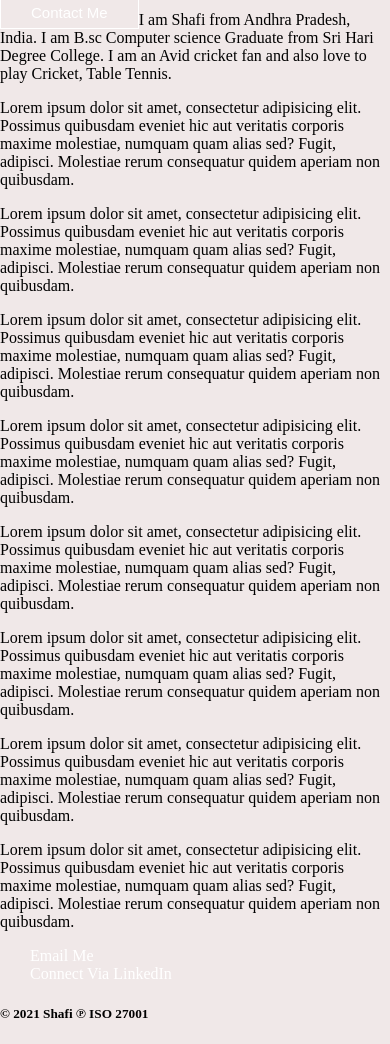
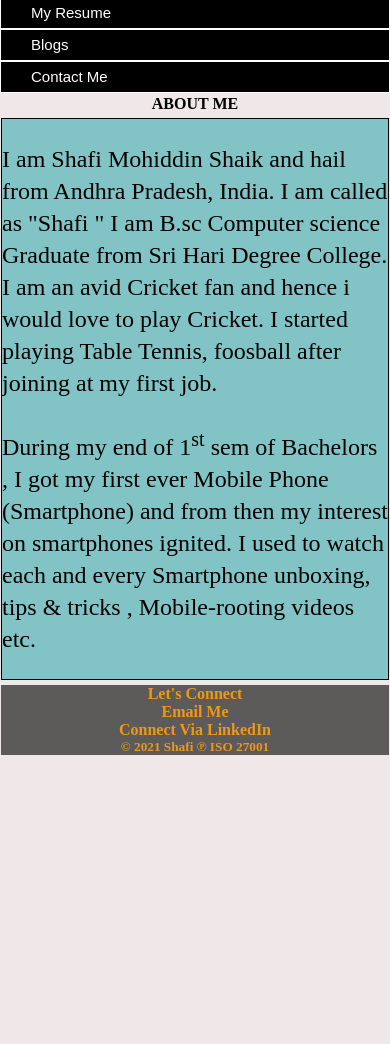
Before and after one commit to Shafi-1997/myWebsite, a plain HTML site: page index.html in a window 390 px wide. Shown: the part 131-1175 px from the top of the page. After the commit the page ends 886 px from the top, so only its background shows below. Drawn offline with Linux system fonts and the light colour scheme.

Commit message:
updated mobile responsitivity and footer section

```diff
--- a/CSS/style.css
+++ b/CSS/style.css
@@ -6,11 +6,7 @@
     background-color: rgba(240, 232, 232, 0.993);
     /* background-image: url("C:\Users\shishf\Desktop\SS\Icons\linkedin.png"); */
    }
-/*
-     font-family, text-align font-size background:rgba() opacity
-     border-style =dotted dashed solid double groove
- border-width border-color
-*/
+
 
 h1,h3{
     background-color: rgb(0, 0, 0);
@@ -20,6 +16,9 @@ h1,h3{
     }
 
 /* Navigation bar style start here*/
+nav{
+  margin-bottom: 50px;
+}
 
  ul{
    margin: 0px;
@@ -38,11 +37,15 @@ li {
   border: 1px solid #fff;
   }
 
- a {display: block;
+
+a {display: block;
   padding:0px 30px;
   color: #fff;
   text-decoration: none;
 }
+
+
+
 
 /* Change the link color on hover */
 li a:hover {
@@ -56,25 +59,55 @@ li a.active {
   color: rgb(0, 0, 0);
 }
 
+@media only screen and (max-width: 600px) {
+  nav ul {margin-bottom: 100px;
+
+}
+
+  nav ul li  {
+      display: block;
+      float: none;
+      background-color: #000000;
+      border: 1px solid #fff;
+
+      }
+
+    }
+    /* Navigation bar style ends Here  */
+
+  h4 {
+       margin: 0%;
+       padding: 0%;
+       font-weight: bold;
+       text-transform: uppercase;
+       text-align: center;
+    }
 
 
 
-    /* Navigation bar style ends Here  */
+.para {
+        border: 1px solid black;
+        margin: 5px 1px;
+        line-height: 2rem;
+        font-size: 1.5rem;
+        font-family:  'Times New Roman', Times, serif;
+        background: rgb(130, 196, 197);
+    }
 
 
-/* footer,h5,#email, #linkedin {
-        background-color: rgb(2, 2, 2);
-        text-align: center;
-        font-family:sans-serif;
-        text-decoration:none;
-        color: snow;
-        float: inline-start;
-        border-left-color: blue;
+  .footer{
+    display: flexbox;
+      border: 1px double black;
+      flex-wrap: wrap;
+      flex-direction: row;
+  }
 
-    }
 
-.para {
-        border: 5px solid black;
-        margin: 5px 10px;
-        background: cadetblue;
-    }     */
+  .footer-content{
+    align-self: flex-end;
+    color: rgb(238, 152, 23);
+    text-align: center;
+    background-color: rgb(92, 91, 89);
+    margin: 0px 1px;
+    font-weight: bold;
+       }
--- a/index.html
+++ b/index.html
@@ -12,7 +12,7 @@
 
    <header>
     <h1> Welcome to My First Website </h1>
-   </header>
+
 
 
     <nav>
@@ -20,59 +20,46 @@
           <li><a href="index.html" class="active"> Home </a></li>
           <li><a href="Resume.html"> My Resume </a></li>
           <li><a href="blogs.html"> Blogs </a></li>
-          <li><a href="#"> Contact Me </a></li>
+          <li><a href="#" > Contact Me </a></li>
          <!-- <li><a href="Projects.html">Projects </a> </li> -->
         </ul>
     </nav>
+  </header>
 
 
-
-   <!-- <h4 index="about-me"> About Me </h4> -->
+   <h4 index="about-me"> About Me </h4>
 
    <main>
 
+  <div class="para">
+    <p class="para1"> I am Shafi Mohiddin Shaik and hail from Andhra Pradesh, India. I am called as
+      &quot;Shafi &quot; I am B.sc Computer science Graduate from Sri Hari Degree College.
+       I am an avid Cricket fan and hence i would love to play Cricket. I started playing Table Tennis, foosball
+       after joining at my first job.
 
-  <div class="para">
-    <p class="para1"> I am Shafi from Andhra Pradesh, India. I am B.sc Computer science Graduate from Sri Hari Degree College.
-       I am an Avid cricket fan and also love to play Cricket, Table Tennis.
+    </p>
+    <p> During my end of 1<sup>st</sup> sem of Bachelors , I got my first ever Mobile Phone (Smartphone) and from then my
+       interest on smartphones ignited. I used to watch each and every Smartphone unboxing, tips & tricks , Mobile-rooting videos etc.
+
     </p>
 
-    <p class="para1"> Lorem ipsum dolor sit amet, consectetur adipisicing elit. Possimus quibusdam eveniet hic aut veritatis
-      corporis maxime molestiae, numquam quam alias sed? Fugit, adipisci. Molestiae rerum consequatur quidem aperiam non quibusdam.
-     </p>
-     <p class="para1"> Lorem ipsum dolor sit amet, consectetur adipisicing elit. Possimus quibusdam eveniet hic aut veritatis
-      corporis maxime molestiae, numquam quam alias sed? Fugit, adipisci. Molestiae rerum consequatur quidem aperiam non quibusdam.
-     </p>
-     <p class="para1"> Lorem ipsum dolor sit amet, consectetur adipisicing elit. Possimus quibusdam eveniet hic aut veritatis
-      corporis maxime molestiae, numquam quam alias sed? Fugit, adipisci. Molestiae rerum consequatur quidem aperiam non quibusdam.
-     </p>
-     <p class="para1"> Lorem ipsum dolor sit amet, consectetur adipisicing elit. Possimus quibusdam eveniet hic aut veritatis
-      corporis maxime molestiae, numquam quam alias sed? Fugit, adipisci. Molestiae rerum consequatur quidem aperiam non quibusdam.
-     </p>
-     <p class="para1"> Lorem ipsum dolor sit amet, consectetur adipisicing elit. Possimus quibusdam eveniet hic aut veritatis
-      corporis maxime molestiae, numquam quam alias sed? Fugit, adipisci. Molestiae rerum consequatur quidem aperiam non quibusdam.
-     </p>
-     <p class="para1"> Lorem ipsum dolor sit amet, consectetur adipisicing elit. Possimus quibusdam eveniet hic aut veritatis
-      corporis maxime molestiae, numquam quam alias sed? Fugit, adipisci. Molestiae rerum consequatur quidem aperiam non quibusdam.
-     </p>
-     <p class="para1"> Lorem ipsum dolor sit amet, consectetur adipisicing elit. Possimus quibusdam eveniet hic aut veritatis
-      corporis maxime molestiae, numquam quam alias sed? Fugit, adipisci. Molestiae rerum consequatur quidem aperiam non quibusdam.
-     </p>
-     <p class="para1"> Lorem ipsum dolor sit amet, consectetur adipisicing elit. Possimus quibusdam eveniet hic aut veritatis
-      corporis maxime molestiae, numquam quam alias sed? Fugit, adipisci. Molestiae rerum consequatur quidem aperiam non quibusdam.
-     </p>
   </div>
+</main>
+  <section >
+    <footer id="footer">
+    <p class="footer-content"> Let's Connect  </p>
+    <div class="social-media">
+      <a class="footer-content" href="mailto:shaikshafi1997@gmail.com" id="email"> Email Me</a><span></span>
+    <a  class="footer-content" href="https://in.linkedin.com/in/shafi-mohiddin-shaik-0279651b0" id="linkedin"> Connect Via LinkedIn</a><span></span>
 
-  <section id="footer">
-   <footer>
+    </div>
+    <h5 class="footer-content">&copy; 2021 Shafi &copysr; ISO 27001</h5>
 
-      <a href="mailto:shaikshafi1997@gmail.com" id="email"> Email Me</a><span></span>
-      <a href="https://in.linkedin.com/in/shafi-mohiddin-shaik-0279651b0" id="linkedin"> Connect Via LinkedIn</a><span></span>
-      <h5>&copy; 2021 Shafi &copysr; ISO 27001</h5>
+
    </footer>
   </section>
 
-</main>
+
  </body>
 
 </html>
```
